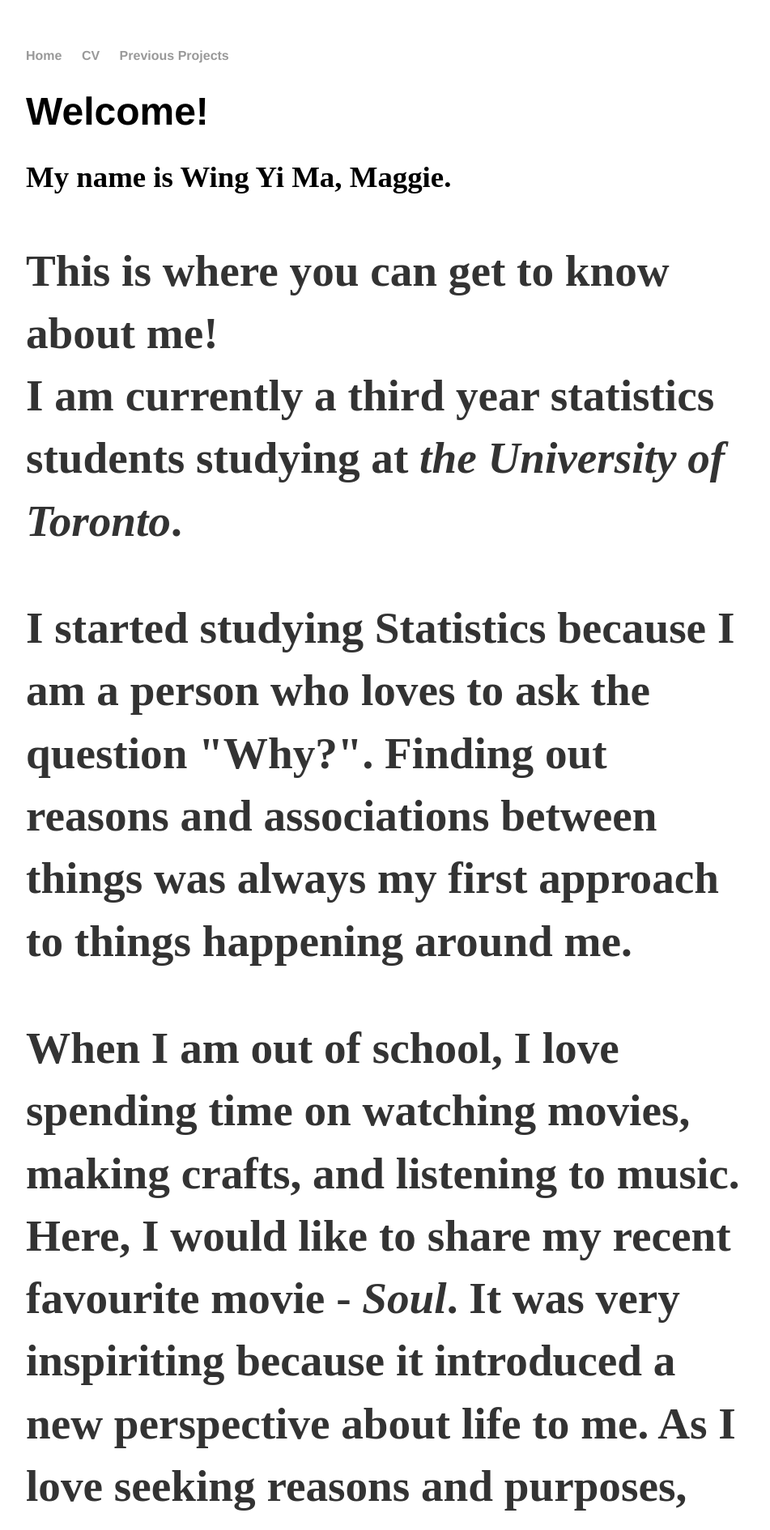
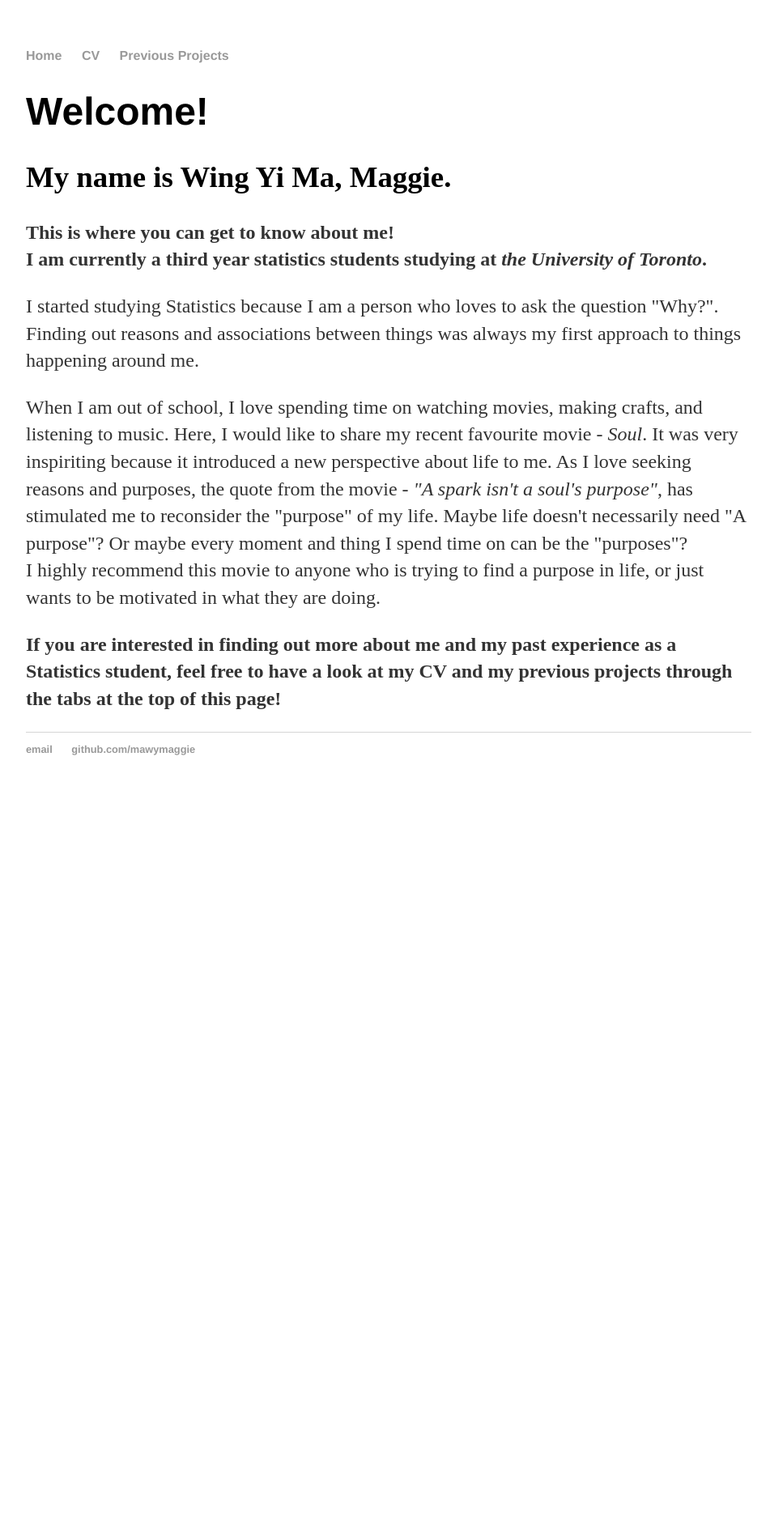
Before and after one commit to mawymaggie/mawymaggie.github.io, a Jekyll site: the page built from index.html, in a window 1280 px wide. Shown: the top 1890 px of the page at 81% size, without its empty margins (160-1111 px from the left). Built offline with Jekyll 4.4.1, drawn with Linux system fonts in a browser that asks for light colours; after the commit the page ends 993 px from its top, so only the background shows below that.

```diff
--- a/index.html
+++ b/index.html
@@ -4,7 +4,7 @@ title: Wing Yi Ma's personal website
 ---
 <div class="blurb">
 	<h1>Welcome!</h1>
-	<h2>My name is Wing Yi Ma, Maggie.<h2/>
+	<h2>My name is Wing Yi Ma, Maggie.</h2>
 	<p><b>This is where you can get to know about me!<br/>
 		I am currently a third year statistics students studying at <em>the University of Toronto</em>. </b></p>
 	<p>I started studying Statistics because I am a person who loves to ask the question "Why?".
```
